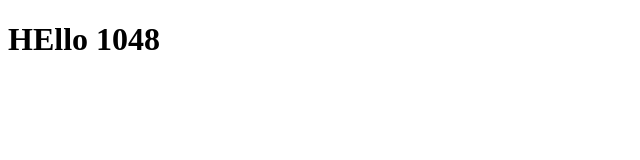
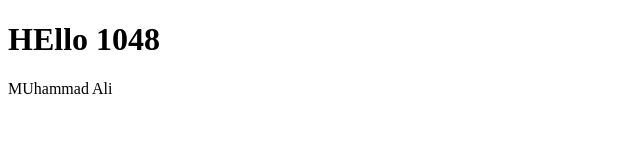
Before and after one commit to behhruz/test-with-1048, a plain HTML site: page index.html in a window 1280 px wide. Shown: the whole page, without its empty margins (0-640 px from the left). Drawn offline with Linux system fonts and the light colour scheme.

Commit message:
ali yozdi

```diff
--- a/index.html
+++ b/index.html
@@ -9,6 +9,9 @@
 
 <body>
     <h1>HEllo 1048</h1>
+
+
+    <p>MUhammad Ali</p>
 </body>
 
 </html>
```
